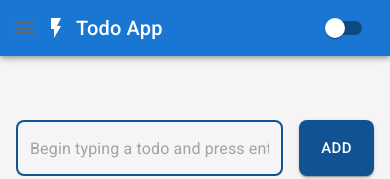
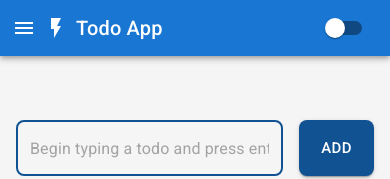
Before and after one commit to itz4blitz/react-screaming-architecture-boilerplate, a React (Vite) app: page / in a window 390 px wide. Shown: the top 179 px of the page. Built offline with nearby package versions, Linux system fonts and the light colour scheme.

Commit message:
Update hamburger color for light and dark for more consistency

```diff
--- a/src/features/_shared/components/Header.tsx
+++ b/src/features/_shared/components/Header.tsx
@@ -46,6 +46,9 @@ const Header: React.FC<HeaderProps> = ({ toggleDarkMode }) => {
               color="inherit"
               aria-label="menu"
               onClick={handleMenuOpen}
+              sx={{
+                color: theme.palette.mode === 'light' ? '#ffffff' : 'inherit',
+              }}
             >
               <MenuIcon />
             </IconButton>
```
